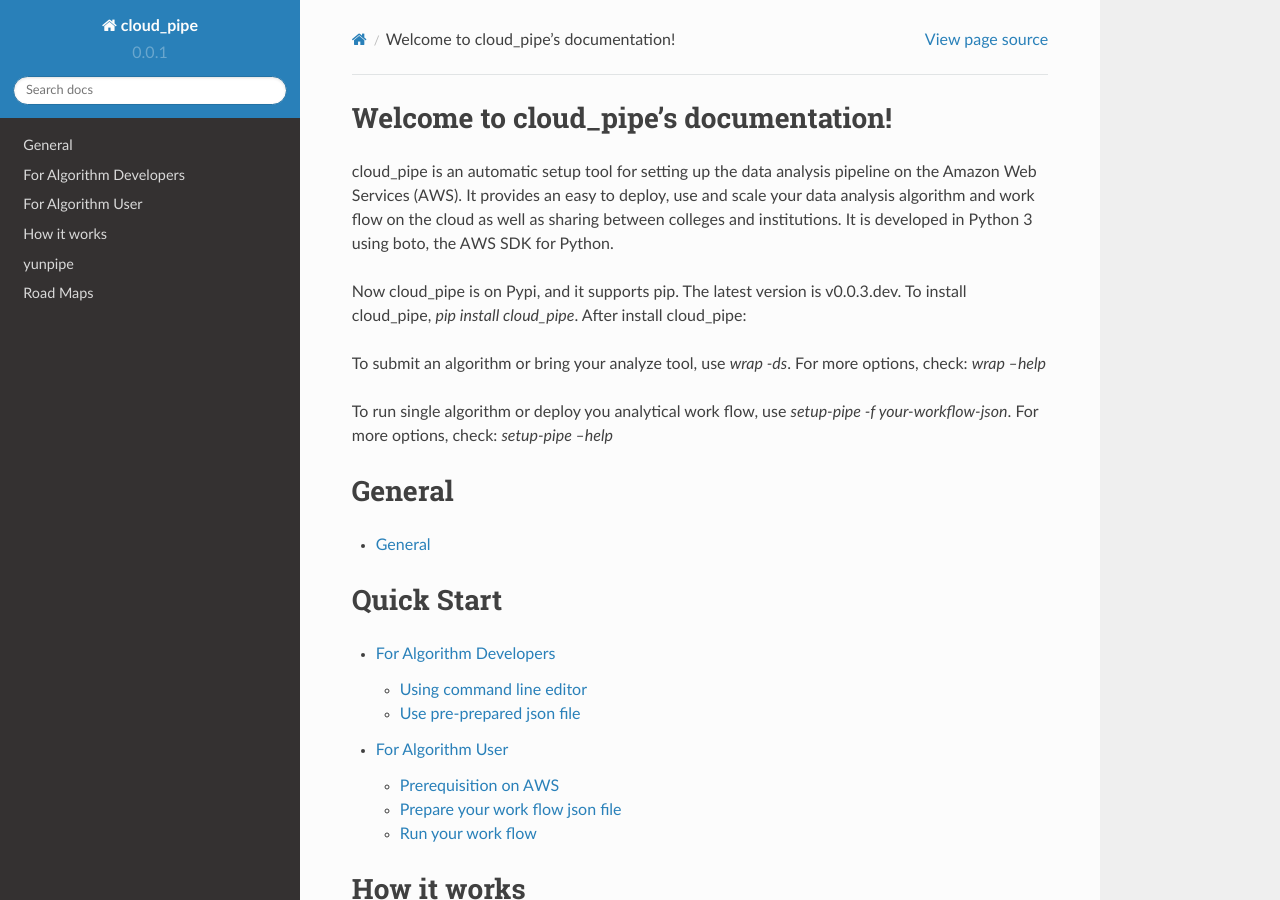
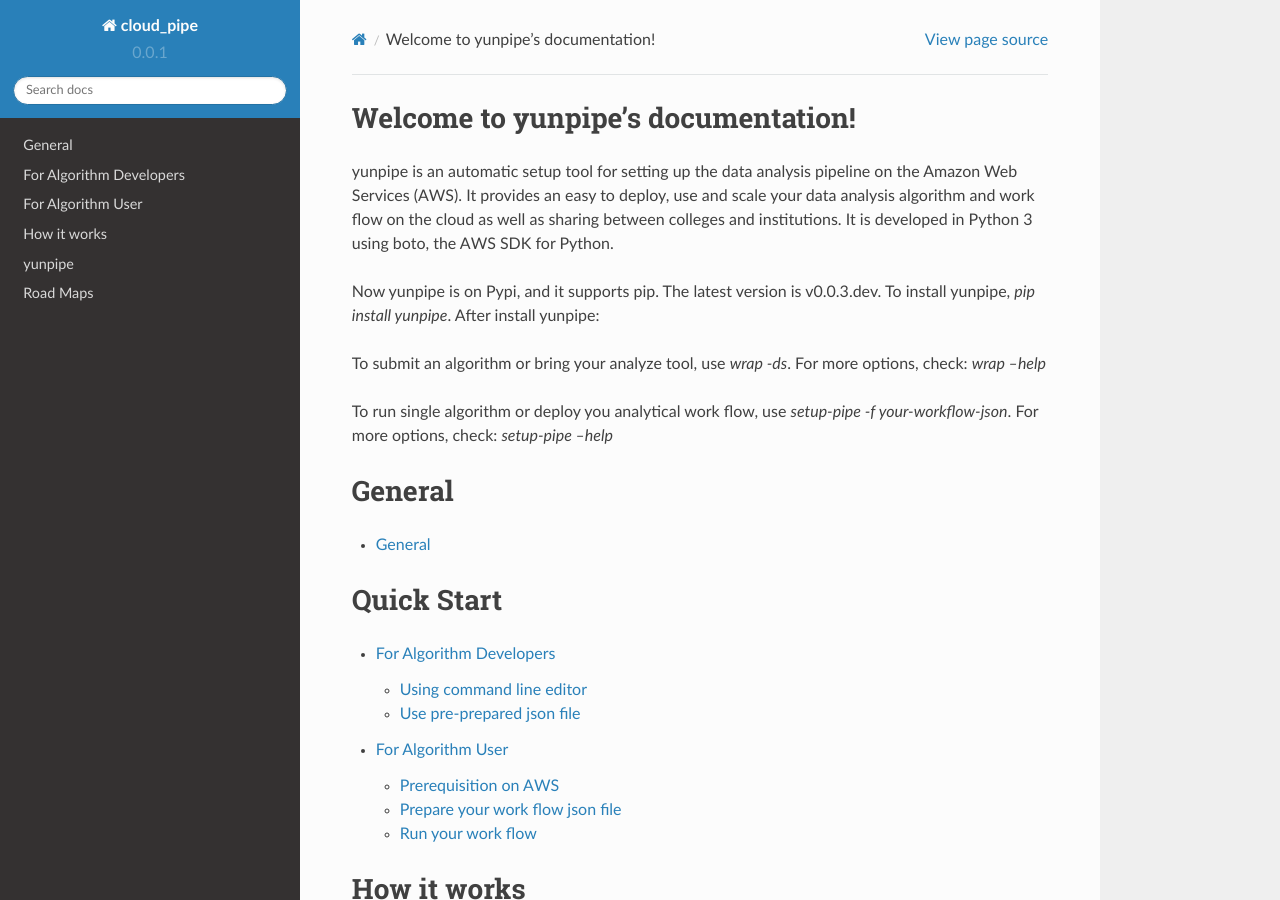
Before and after one commit to sharmalab/yunpipe, a Sphinx documentation site: the page built from docs/index.rst, in a window 1280 px wide and 900 px high. Built offline with Sphinx 7.4.7 and the Read the Docs theme 2.0.0, drawn with Linux system fonts in a browser that asks for light colours.

Commit message:
replace cloud_pipe with yunpipe

```diff
--- a/docs/index.rst
+++ b/docs/index.rst
@@ -1,13 +1,13 @@
-.. cloud_pipe documentation master file, created by
+.. yunpipe documentation master file, created by
    sphinx-quickstart on Tue Jul 26 15:15:43 2016.
    You can adapt this file completely to your liking, but it should at least
    contain the root `toctree` directive.
 
-Welcome to cloud_pipe's documentation!
+Welcome to yunpipe's documentation!
 ======================================
-cloud_pipe is an automatic setup tool for setting up the data analysis pipeline on the Amazon Web Services (AWS). It provides an easy to deploy, use and scale your data analysis algorithm and work flow on the cloud as well as sharing between colleges and institutions. It is developed in Python 3 using boto, the AWS SDK for Python.
+yunpipe is an automatic setup tool for setting up the data analysis pipeline on the Amazon Web Services (AWS). It provides an easy to deploy, use and scale your data analysis algorithm and work flow on the cloud as well as sharing between colleges and institutions. It is developed in Python 3 using boto, the AWS SDK for Python.
 
-Now cloud_pipe is on Pypi, and it supports pip. The latest version is v0.0.3.dev. To install cloud_pipe, `pip install cloud_pipe`. After install cloud_pipe:
+Now yunpipe is on Pypi, and it supports pip. The latest version is v0.0.3.dev. To install yunpipe, `pip install yunpipe`. After install yunpipe:
 
 To submit an algorithm or bring your analyze tool, use `wrap -ds`. For more options, check: `wrap --help`
 
--- a/setup.py
+++ b/setup.py
@@ -2,7 +2,7 @@
 
 
 setup(name='yunpipe',
-      version='0.0.3',
+      version='0.0.4',
       description='An Automatic tool for setting up your image processing work flow on the cloud',
 
       url='https://github.com/wangyx2005/cloud_pipe.git',
```
Also changed, not shown: docs/general.md (+2 -2 lines), docs/user.md (+3 -3 lines).
